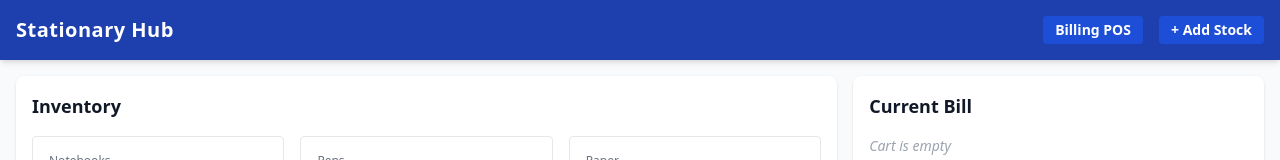
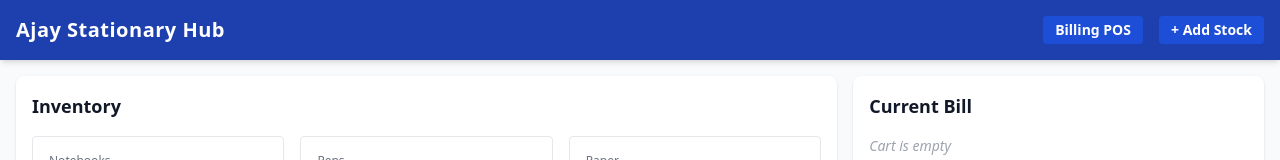
Before and after one commit to reehalrohit/Stationary-shop-, a Next.js app: page / in a window 1280 px wide. Shown: the top 160 px of the page. Built offline with nearby package versions, Linux system fonts and the light colour scheme.

Commit message:
Update Navbar.tsx

```diff
--- a/components/Navbar.tsx
+++ b/components/Navbar.tsx
@@ -4,7 +4,7 @@ export default function Navbar() {
   return (
     <nav className="bg-blue-800 text-white p-4 shadow-md print:hidden">
       <div className="container mx-auto flex justify-between items-center">
-        <h1 className="text-xl font-bold tracking-wide">Stationary Hub</h1>
+        <h1 className="text-xl font-bold tracking-wide">Ajay Stationary Hub</h1>
 
         {/* Navigation Links */}
         <div className="flex gap-4 font-semibold text-sm">
```
